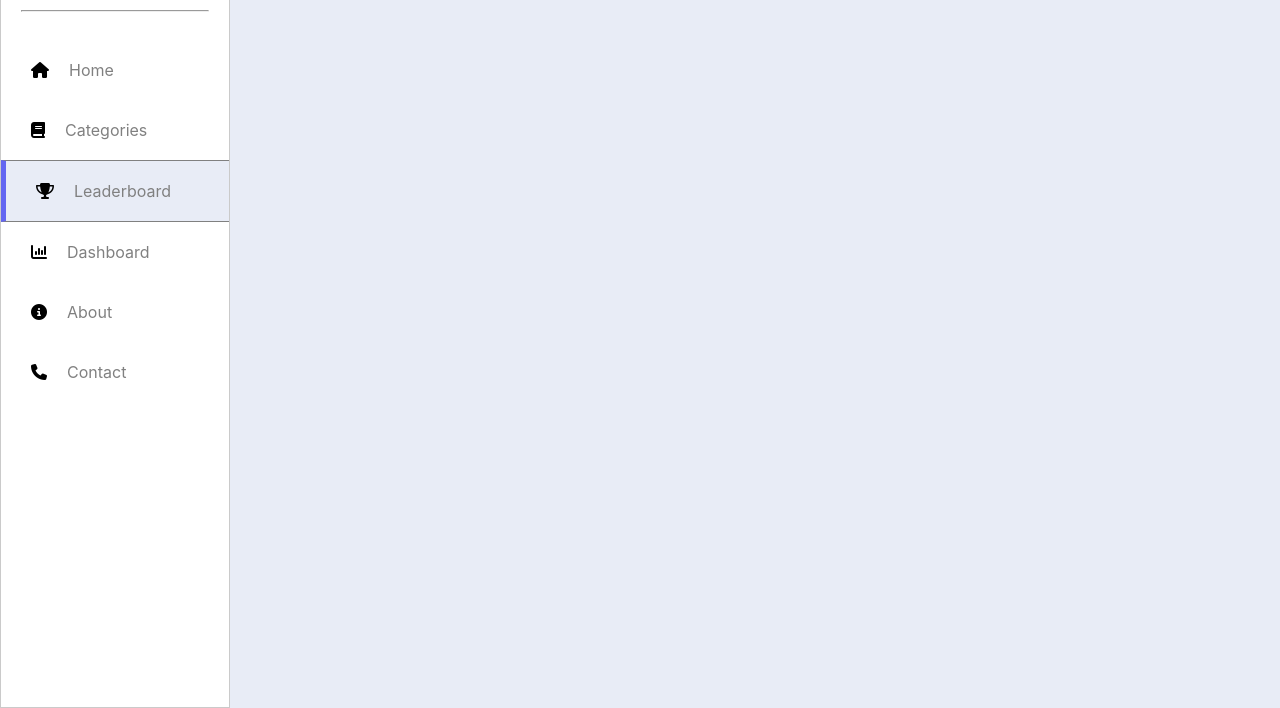
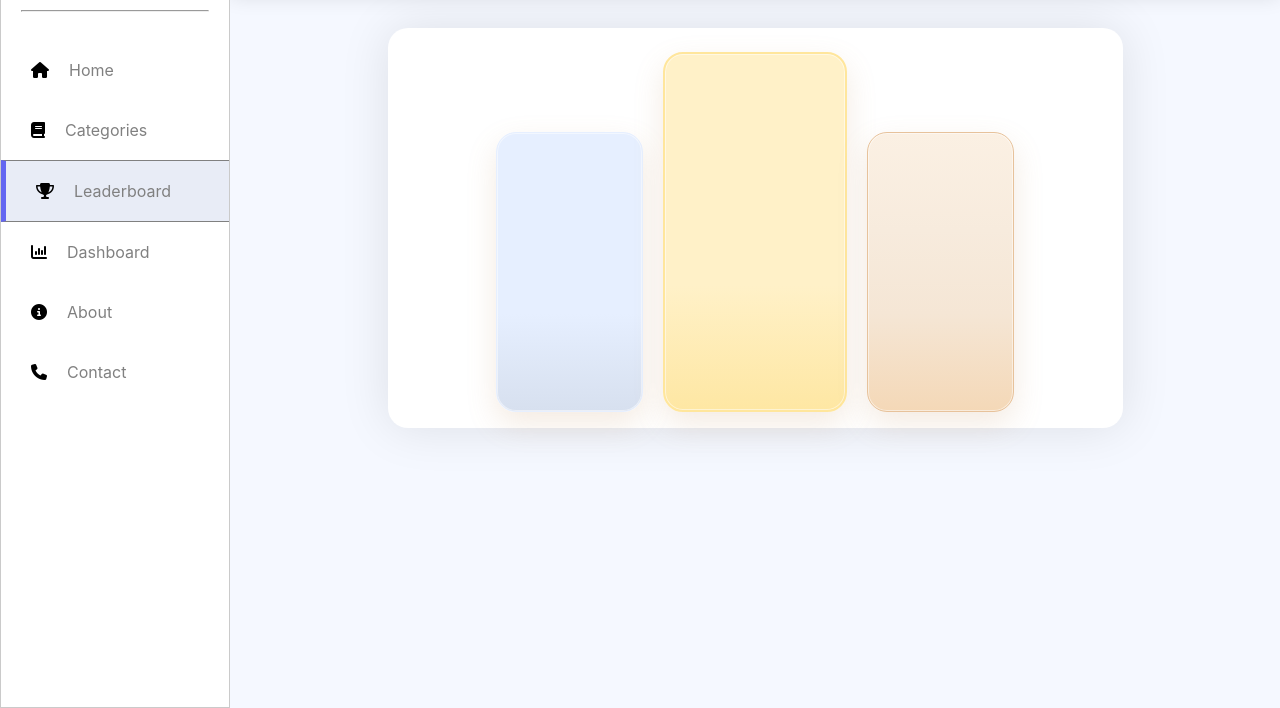
Before and after one commit to PaulRaj006/Quiz-Application, a plain HTML site: page leaderboard.html in a window 1280 px wide. Shown: the part 92-800 px from the top of the page. Drawn offline with Linux system fonts and the light colour scheme.

Commit message:
update leaderboard.html & leaderboard.css

```diff
--- a/CSS/leaderboard.css
+++ b/CSS/leaderboard.css
@@ -62,9 +62,12 @@ header p{
 
 .body{
     margin-left: 18vw;
-    background-color: rgb(232, 236, 246);
+    background-color: rgb(245, 248, 255);
     width: 82vw;
     height: 100vh;
+    display: flex;
+    flex-direction: column;
+    align-items: center;
 }
 
 /* header */
@@ -75,6 +78,7 @@ header p{
     width: 82vw;
     background-color: white;
     padding: 0px 40px 0px 40px;
+    box-shadow: 0 8px 20px rgba(0, 0, 0, 0.12);
 }
 .trophy-box{
     display: flex;
@@ -117,6 +121,7 @@ header p{
 .start{
     display: flex;
 }
+/* end */
 .end{
     display: flex;
     align-items: center;
@@ -158,3 +163,70 @@ header p{
     color: black;
     font-weight: bold;
 }
+
+/* Top 3 */
+.top-list{
+    width: 70%;
+    background-color: white;
+    height: 50%;
+    border-radius: 20px;
+    margin-top: 40px;
+    box-shadow: 0 0 50px rgb(0,0,0,0.1);
+    display: flex;
+    justify-content: center;
+    gap: 20px;
+}
+.top2{
+    background: linear-gradient(
+        180deg,
+        #e6efff 0%,
+        #e6efff 35%,
+        #e6efff 65%,
+        #d7e0ef 100%
+    );
+    width: 20%;
+    height: 70%;
+    border-radius: 20px;
+    border: 1px solid #e6efff;
+    box-shadow:
+    0 12px 30px rgba(195, 145, 92, 0.18),
+    inset 0 0 0 1px rgba(255,255,255,0.5);
+    border-radius: 20px;
+    margin-top: 13vh;
+}
+.top1{
+    width: 25%;
+    height: 90%;
+    border-radius: 20px;
+    background: linear-gradient(
+        180deg,
+        #fff1c8 0%,
+        #fff1c8 35%,
+        #fff1c8 65%,
+        #fee7a3 100%
+    );
+    border: 2px solid #ffe69c;
+    box-shadow:
+    0 12px 30px rgba(195, 145, 92, 0.18),
+    inset 0 0 0 1px rgba(255,255,255,0.5);
+    border-radius: 20px;
+    margin-top: 3vh;
+}
+.top3{
+    background-color: #bfd5ff;
+    width: 20%;
+    height: 70%;
+    background: linear-gradient(
+        180deg,
+        #FBF0E3 0%,
+        #F7EBDD 35%,
+        #F5E6D5 65%,
+        #f4d8b7 100%
+    );
+    border: 1px solid #E7C29B;
+    box-shadow:
+    0 12px 30px rgba(195, 145, 92, 0.18),
+    inset 0 0 0 1px rgba(255,255,255,0.5);
+    border-radius: 20px;
+    margin-top: 13vh;
+}
--- a/leaderboard.html
+++ b/leaderboard.html
@@ -63,11 +63,9 @@
     <section class="body">
         <div class="header">
             <div class="start">
-                <div class="icon">
                     <div class="trophy-box">
                         <span id="trophy">🏆</span>
                     </div>
-                </div>
                 <div class="title">
                     <h1>Leaderboard</h1>
                     <p>Quiz Master · Top performers this week</p>
@@ -84,7 +82,11 @@
             </div>
         </div>
 
-        <div class="top3"></div>
+        <div class="top-list">
+            <div class="top2"></div>
+            <div class="top1"></div>
+            <div class="top3"></div>
+        </div>
 
         <!-- <table>
         <thead>
```
